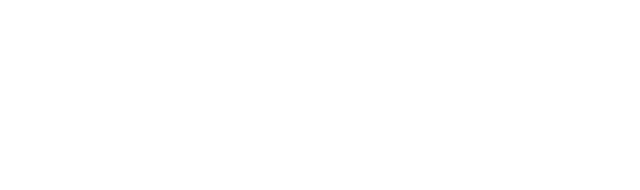
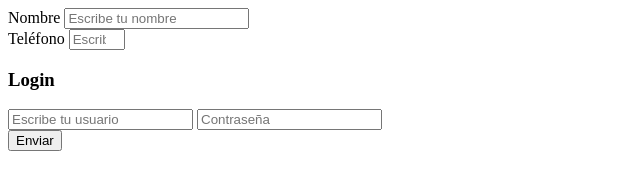
Before and after one commit to Nazaretmg/formularios, a plain HTML site: page index.html in a window 1280 px wide. Shown: the whole page, without its empty margins (0-640 px from the left). Drawn offline with Linux system fonts and the light colour scheme.

Commit message:
descargo cambios desde el servidor

```diff
--- a/index.html
+++ b/index.html
@@ -3,10 +3,27 @@
 <head>
     <meta charset="UTF-8">
     <meta name="viewport" content="width=device-width, initial-scale=1.0">
-    <title>Document</title>
+    <title>FORMULARIOS</title>
     <link rel="stylesheet" href="css/estilos.css">
 </head>
 <body>
+    <form action="ejecutar-código.php" name="formulario" method="post" id="miFormulario">
+        <div>
+            <label for="mitexto">Nombre</label>
+            <input type="text" id="mitexto" placeholder="Escribe tu nombre" title="Escribe solo en minúscula y no más de 15 caracteres" pattern="[a-z]{1,15}">
+        </div>
+
+        <div>
+            <label for="telefono">Teléfono</label>
+            <input type="number" id="telefono" placeholder="Escribe tu teléfono" min="2" max="30">
+        </div>
+        <div class="login">
+            <h3>Login</h3>
+            <input type="text" placeholder="Escribe tu usuario" name="nombre" minlength="3" maxlength="40" required>
+            <input type="password" name="pass" placeholder="Contraseña" minlength="11" required>
+        </div>
+        <input type="submit" value="Enviar">
+    </form>
 
 </body>
 </html>
```
